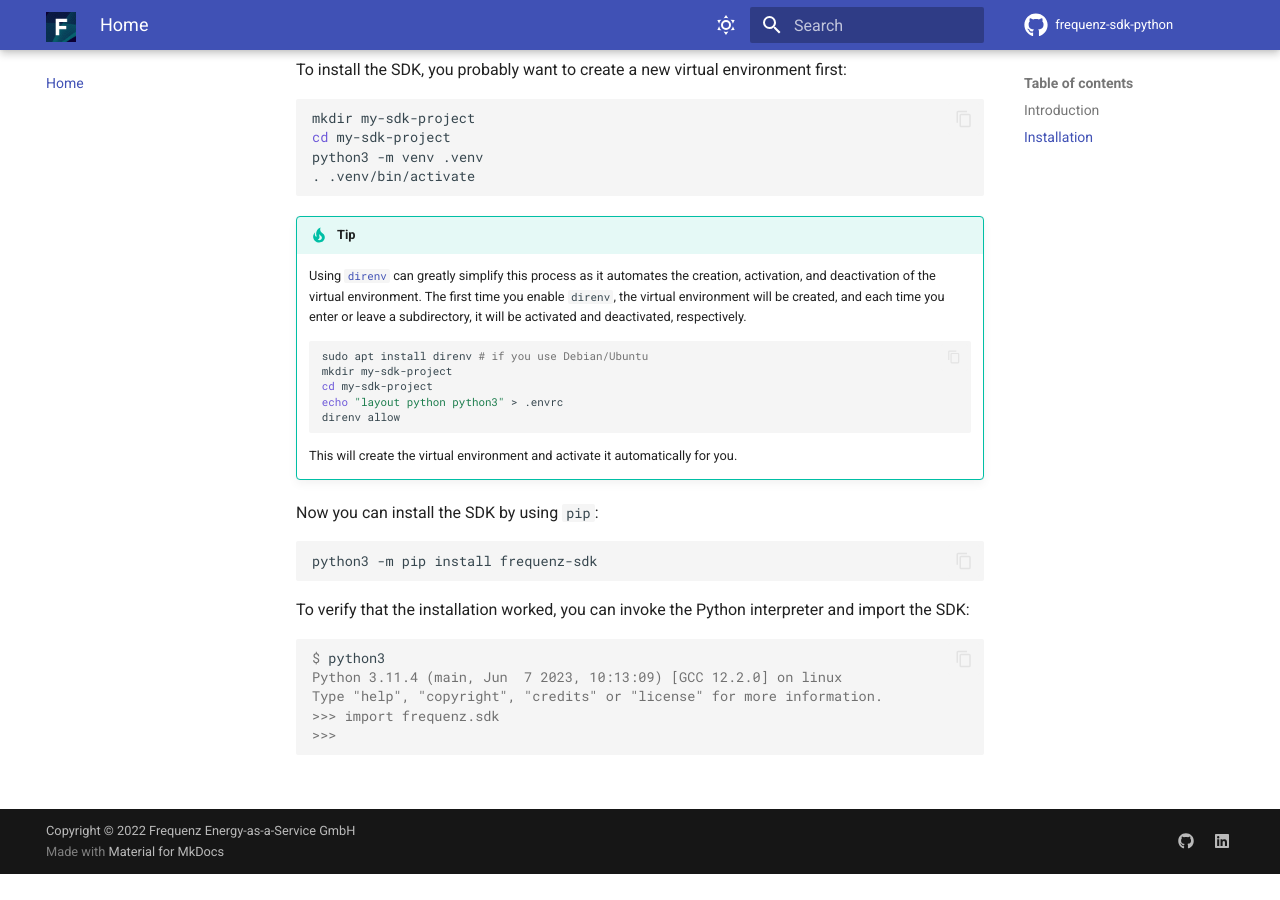
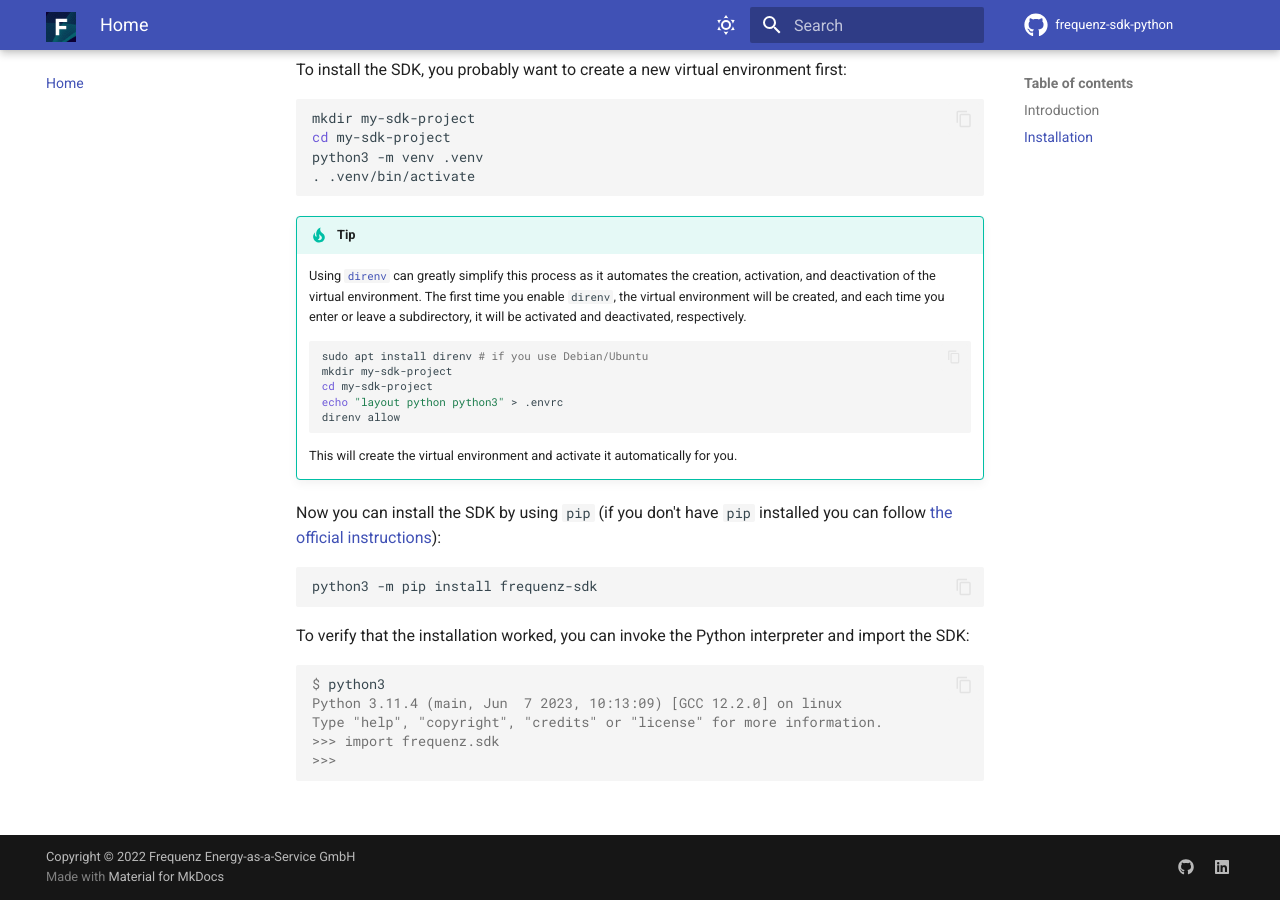
Before and after one commit to frequenz-floss/frequenz-sdk-python, an MkDocs documentation site: the page built from docs/index.md, in a window 1280 px wide and 900 px high, scrolled down 657 px. Built offline with MkDocs 1.6.1 and Material for MkDocs 9.7.7, drawn with Linux system fonts in a browser that asks for light colours; comment, search, counter and statistics services are not loaded; the version menu is left out; before the commit the page ends 1531 px from its top, so only the background shows below that.

Commit message:
Add a link to the official pip installation instructions
`pip` doesn't come installed by default in some systems, so it's better
to link to the official instructions to install it.

Signed-off-by: Leandro Lucarella <luca-frequenz@llucax.com>

````diff
--- a/docs/index.md
+++ b/docs/index.md
@@ -49,7 +49,9 @@ python3 -m venv .venv
 
     This will create the virtual environment and activate it automatically for you.
 
-Now you can install the SDK by using `pip`:
+Now you can install the SDK by using `pip` (if you don't have `pip` installed
+you can follow [the official
+instructions](https://pip.pypa.io/en/stable/installation/)):
 
 ```sh
 python3 -m pip install frequenz-sdk
````
